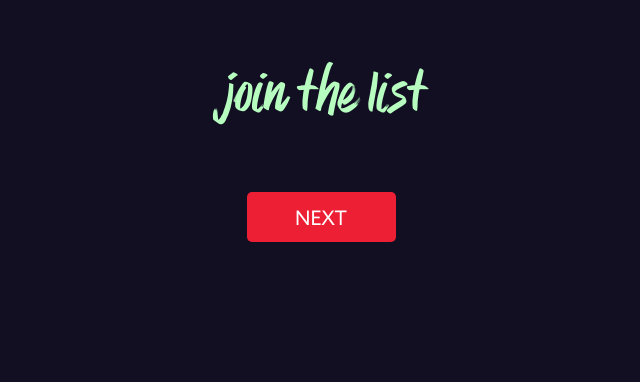
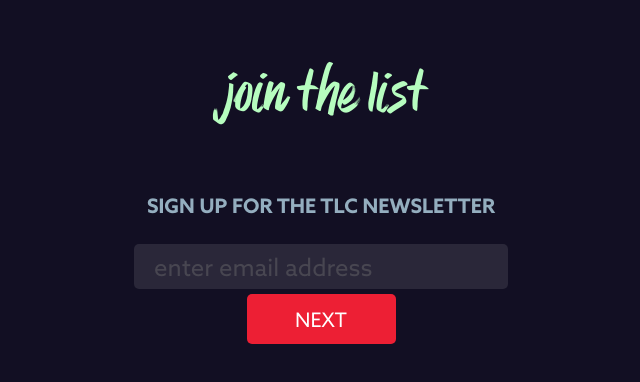
Before and after one commit to paulsaada/newsletter-v2, a React (Create React App) app: page / in a window 1280 px wide. Shown: the top 382 px of the page, without its empty margins (319-959 px from the left). Built offline with nearby package versions, Linux system fonts and the light colour scheme.

Commit message:
added field to app component

```diff
--- a/src/App.js
+++ b/src/App.js
@@ -1,12 +1,16 @@
 import React from 'react';
 import SubmitButton from './components/SubmitButton';
 import Title from './components/Title';
+import Subtitle from './components/Subtitle';
+import EmailField from './components/EmailField';
 import './stylesheets/App.css';
 
 function App() {
   return (
     <div className="App">
       <Title />
+      <Subtitle />
+      <EmailField />
       <SubmitButton />
     </div>
   );
```
